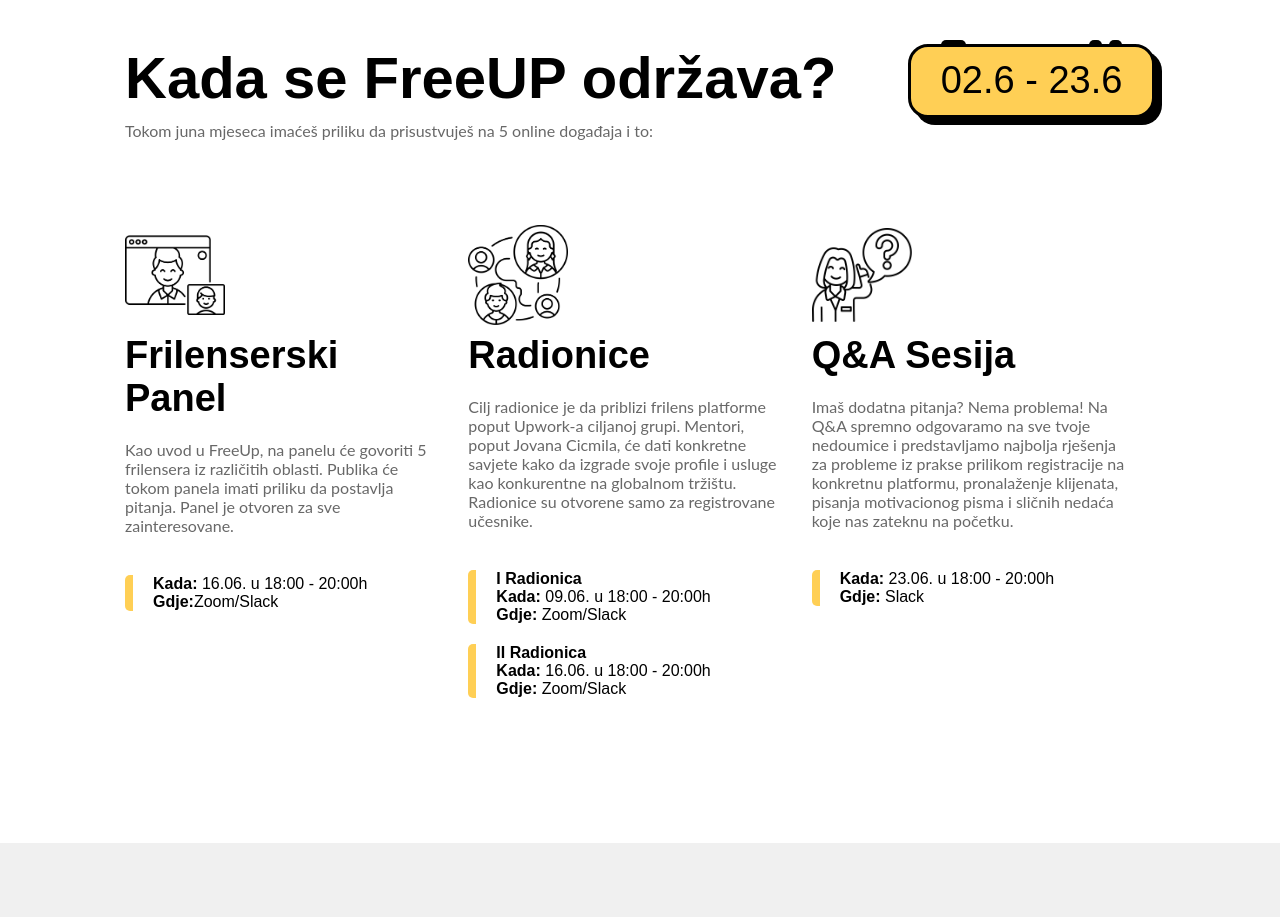
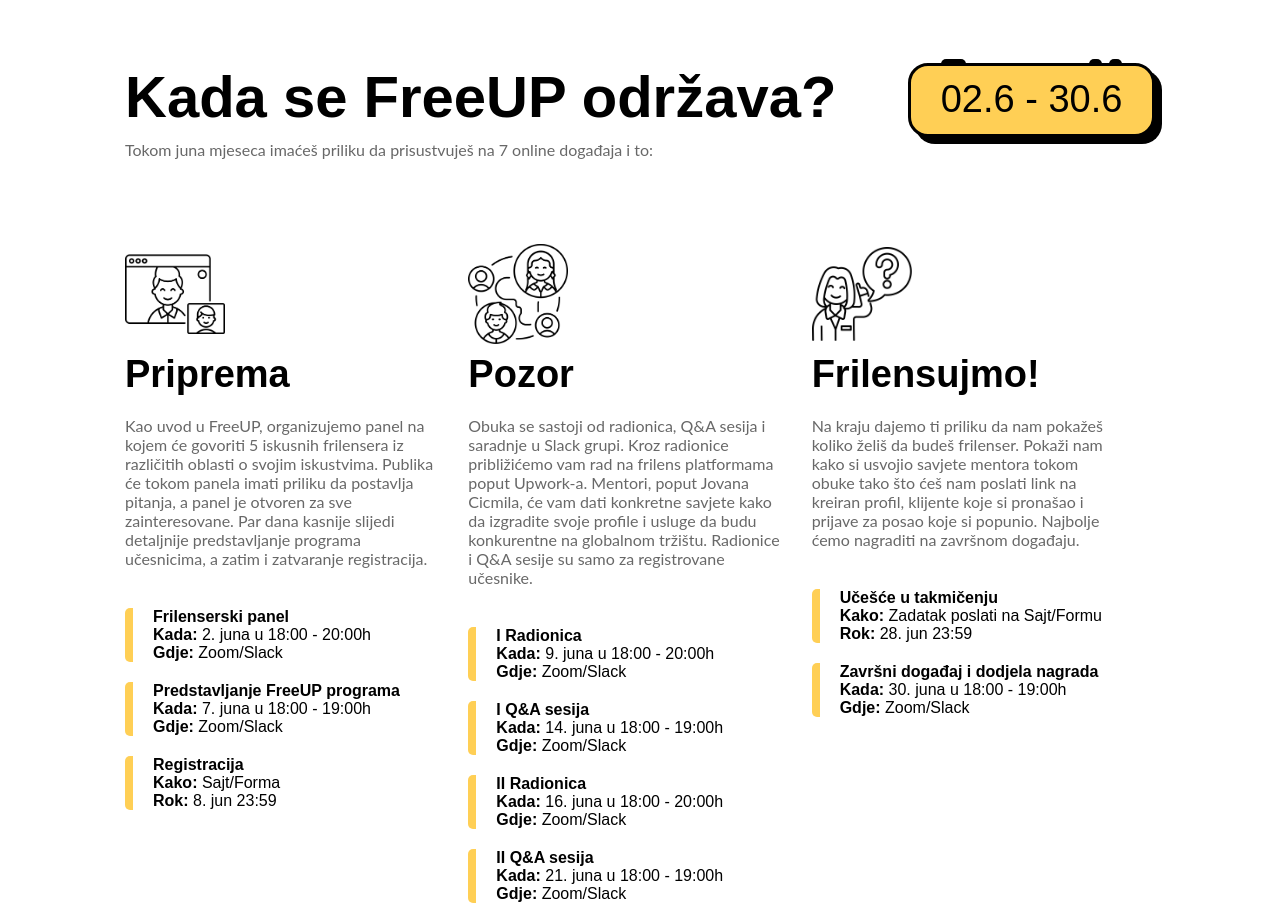
Before and after one commit to devclubme/freeup, a Next.js app: page / in a window 1280 px wide. Shown: the part 1880-2797 px from the top of the page. Built offline with nearby package versions, Linux system fonts and the light colour scheme.

Commit message:
Make initial content changes

```diff
--- a/src/components/hero/Hero.js
+++ b/src/components/hero/Hero.js
@@ -10,7 +10,7 @@
               bolje leži samostalan rad i širina globalnog tržišta.
               <br />
               <br />
-              <span>FreeUP</span> je informativna i praktična obuka za sve mlade
+              <span>FreeUP</span> je informativna, besplatna, online obuka za sve mlade
               na početku karijere koji žele da se oprobaju kao frilenseri na
               globalnom tržištu.
             </p>
@@ -38,7 +38,7 @@
                 />
               </div>
             </div>
-            <div className="sponsoredBy">Sponsored by</div>
+            <div className="sponsoredBy">Podržao</div>
             <div className="sponsor">
               <div className="undpWrapper">
                 <img src="/assets/undp.png" alt="undp" className="undp" />
--- a/src/components/offer/Offer.js
+++ b/src/components/offer/Offer.js
@@ -5,9 +5,9 @@
         <div className="leftContent">
           <h1 className="title">Vrijeme je da se oprobaš kao frilenser</h1>
           <p className="description">
-            Nudimo ti besplatnu obuku od 5 povezanih događaja gdje će
-            srednjoškolci i studenti čuti iskustva u praksi direktno od iskusnih
-            lokalnih frilensera.
+            Nudimo ti besplatnu online obuku koju čini 7 povezanih događaja. Vi
+            srednjoškolci, studenti i mladi profesionalci imaćete priliku da čujete iskustva
+            i savjete iz prakse direktno od naših najuspješnijih lokalnih frilensera.
           </p>
         </div>
         <div className="rightContent">
--- a/src/components/period/Period.js
+++ b/src/components/period/Period.js
@@ -6,12 +6,12 @@
           <div className="topLeft">
             <h1 className="title">Kada se FreeUP održava?</h1>
             <p className="description">
-              Tokom juna mjeseca imaćeš priliku da prisustvuješ na 5 online
+              Tokom juna mjeseca imaćeš priliku da prisustvuješ na 7 online
               događaja i to:
             </p>
           </div>
           <div className="topRight">
-            <div className="date">02.6 - 23.6</div>
+            <div className="date">02.6 - 30.6</div>
             <div className="rectangle-left" />
             <div className="rectangle-middle" />
             <div className="rectangle-right" />
@@ -23,21 +23,45 @@
               <img src="/assets/freelancePanel.png" alt="Freelance Panel" className="icon" />
             </div>
             <div className="content">
-              <h3 className="title">Frilenserski Panel</h3>
+              <h3 className="title">Priprema</h3>
               <p className="description">
-                Kao uvod u FreeUp, na panelu će govoriti 5 frilensera iz
-                različitih oblasti. Publika će tokom panela imati priliku da
-                postavlja pitanja. Panel je otvoren za sve zainteresovane.
+                Kao uvod u FreeUP, organizujemo panel na kojem će govoriti 5 iskusnih frilensera iz
+                različitih oblasti o svojim iskustvima. Publika će tokom panela imati priliku da
+                postavlja pitanja, a panel je otvoren za sve zainteresovane. Par dana kasnije slijedi
+                detaljnije predstavljanje programa učesnicima, a zatim i zatvaranje registracija.
               </p>
             </div>
             <ul className="eventDetails">
               <div className="eventItemWrapper">
                 <li className="eventItem">
+                  <div className="eventName">Frilenserski panel</div>
                   <div className="when">
-                    <span>Kada:</span> 16.06. u 18:00 - 20:00h
+                    <span>Kada:</span> 2. juna u 18:00 - 20:00h
                   </div>
                   <div className="where">
-                    <span>Gdje:</span>Zoom/Slack
+                    <span>Gdje:</span> Zoom/Slack
+                  </div>
+                </li>
+              </div>
+              <div className="eventItemWrapper">
+                <li className="eventItem">
+                  <div className="eventName">Predstavljanje FreeUP programa</div>
+                  <div className="when">
+                    <span>Kada:</span> 7. juna u 18:00 - 19:00h
+                  </div>
+                  <div className="where">
+                    <span>Gdje:</span> Zoom/Slack
+                  </div>
+                </li>
+              </div>
+              <div className="eventItemWrapper">
+                <li className="eventItem">
+                  <div className="eventName">Registracija</div>
+                  <div className="where">
+                    <span>Kako:</span> Sajt/Forma
+                  </div>
+                  <div className="when">
+                    <span>Rok:</span> 8. jun 23:59
                   </div>
                 </li>
               </div>
@@ -48,12 +72,13 @@
               <img src="/assets/workshop.png" alt="Workshop" className="icon" />
             </div>
             <div className="content">
-              <h3 className="title">Radionice</h3>
+              <h3 className="title">Pozor</h3>
               <p className="description">
-                Cilj radionice je da priblizi frilens platforme poput Upwork-a
-                ciljanoj grupi. Mentori, poput Jovana Cicmila, će dati konkretne
-                savjete kako da izgrade svoje profile i usluge kao konkurentne
-                na globalnom tržištu. Radionice su otvorene samo za registrovane
+                Obuka se sastoji od radionica, Q&A sesija i saradnje u Slack grupi.
+                Kroz radionice približićemo vam rad na frilens platformama poput Upwork-a.
+                Mentori, poput Jovana Cicmila, će vam dati konkretne
+                savjete kako da izgradite svoje profile i usluge da budu konkurentne
+                na globalnom tržištu. Radionice i Q&A sesije su samo za registrovane
                 učesnike.
               </p>
             </div>
@@ -62,7 +87,18 @@
                 <li className="eventItem">
                   <div className="eventName">I Radionica</div>
                   <div className="when">
-                    <span>Kada:</span> 09.06. u 18:00 - 20:00h
+                    <span>Kada:</span> 9. juna u 18:00 - 20:00h
+                  </div>
+                  <div className="where">
+                    <span>Gdje:</span> Zoom/Slack
+                  </div>
+                </li>
+              </div>
+              <div className="eventItemWrapper">
+                <li className="eventItem">
+                  <div className="eventName">I Q&A sesija</div>
+                  <div className="when">
+                    <span>Kada:</span> 14. juna u 18:00 - 19:00h
                   </div>
                   <div className="where">
                     <span>Gdje:</span> Zoom/Slack
@@ -73,7 +109,18 @@
                 <li className="eventItem">
                   <div className="eventName">II Radionica</div>
                   <div className="when">
-                    <span>Kada:</span> 16.06. u 18:00 - 20:00h
+                    <span>Kada:</span> 16. juna u 18:00 - 20:00h
+                  </div>
+                  <div className="where">
+                    <span>Gdje:</span> Zoom/Slack
+                  </div>
+                </li>
+              </div>
+              <div className="eventItemWrapper">
+                <li className="eventItem">
+                  <div className="eventName">II Q&A sesija</div>
+                  <div className="when">
+                    <span>Kada:</span> 21. juna u 18:00 - 19:00h
                   </div>
                   <div className="where">
                     <span>Gdje:</span> Zoom/Slack
@@ -87,23 +134,34 @@
               <img src="/assets/q&a.png" alt="Questions & Answers" className="icon" />
             </div>
             <div className="content">
-              <h3 className="title">Q&A Sesija</h3>
+              <h3 className="title">Frilensujmo!</h3>
               <p className="description">
-                Imaš dodatna pitanja? Nema problema! Na Q&A spremno odgovaramo
-                na sve tvoje nedoumice i predstavljamo najbolja rješenja za
-                probleme iz prakse prilikom registracije na konkretnu platformu,
-                pronalaženje klijenata, pisanja motivacionog pisma i sličnih
-                nedaća koje nas zateknu na početku.
+                Na kraju dajemo ti priliku da nam pokažeš koliko želiš da budeš frilenser.
+                Pokaži nam kako si usvojio savjete mentora tokom obuke tako što ćeš nam
+                poslati link na kreiran profil, klijente koje si pronašao i prijave za posao
+                koje si popunio. Najbolje ćemo nagraditi na završnom događaju.
               </p>
             </div>
             <ul className="eventDetails">
               <div className="eventItemWrapper">
                 <li className="eventItem">
+                  <div className="eventName">Učešće u takmičenju</div>
+                  <div className="where">
+                    <span>Kako:</span> Zadatak poslati na Sajt/Formu
+                  </div>
                   <div className="when">
-                    <span>Kada:</span> 23.06. u 18:00 - 20:00h
+                    <span>Rok:</span> 28. jun 23:59
+                  </div>
+                </li>
+              </div>
+              <div className="eventItemWrapper">
+                <li className="eventItem">
+                  <div className="eventName">Završni događaj i dodjela nagrada</div>
+                  <div className="when">
+                    <span>Kada:</span> 30. juna u 18:00 - 19:00h
                   </div>
                   <div className="where">
-                    <span>Gdje:</span> Slack
+                    <span>Gdje:</span> Zoom/Slack
                   </div>
                 </li>
               </div>
--- a/src/components/reward/Reward.js
+++ b/src/components/reward/Reward.js
@@ -6,10 +6,12 @@
           <div className="rewardCard">
             <div className="content">
               <div className="topContent">
-                <h1 className="title">Nagrade čekaju one najuspješnije!</h1>
+                <h1 className="title">Nagrade za najuspješnije!</h1>
                 <p className="description">
-                  Naposletku, želimo da nagradimo one najupornije! Nakon kratkog
-                  osvrta na FreeUP obuku, slijedi dodjela nagrada!
+                  Na kraju, želimo da nagradimo one koji su se najviše potrudili! Nakon kratkog
+                  osvrta na FreeUP obuku, slijedi dodjela nagrada za učesnike koji su bili
+                  prisutni na svim radionicama i Q&A sesijama, a koji su na najbolji način usvojili
+                  savjete mentora!
                 </p>
               </div>
               <div className="bottomContent">
@@ -19,11 +21,12 @@
                   </div>
                   <div className="textInfo">
                     <span className="title">
-                      Kako učesnik moze ostvariti nagradu?
+                      Kako učesnik može konkurisati za nagradu?
                     </span>
                     <p className="description">
-                      Ispunjen profil na Upwork-u, poslata prijava za posao,
+                      Ispunjen profil na Upwork-u ili sličnoj platformi, poslata prijava za posao,
                       primjer poslate prijave kao dokaz o prijavljivanju.
+                      Dodatni poeni za one koji obezbijede intervju za posao ili nađu klijenta u toku samog programa.
                     </p>
                   </div>
                 </div>
--- a/src/data.js
+++ b/src/data.js
@@ -8,38 +8,38 @@
   },
   {
     id: '2',
-    name: 'Dragan Čabarkapa',
-    employment: 'Software Development',
-    role: 'Mentor, Panelista, Moderator',
-    avatar: "/assets/2.png",
+    name: 'Tjaša Deu',
+    employment: 'Youtube',
+    role: 'Mentor, panelista',
+    avatar: "/assets/14.png",
   },
   {
     id: '3',
-    name: 'Stevan Bogosavljević',
+    name: 'Ivan Radunović',
     employment: 'Software Development',
-    role: 'Mentor',
-    avatar: "/assets/3.png",
+    role: 'Mentor, panelista',
+    avatar: "/assets/5.png",
   },
   {
     id: '4',
-    name: 'Filip Vučković',
-    employment: 'Software Development',
-    role: 'Mentor',
-    avatar: "/assets/4.png",
+    name: 'Nevena Korać',
+    employment: 'Digital Marketing',
+    role: 'Mentor, Panelista',
+    avatar: "/assets/11.png",
   },
   {
     id: '5',
-    name: 'Ivan Radunović',
-    employment: 'Software Development',
-    role: 'Panelista',
-    avatar: "/assets/5.png",
-  },
-  {
-    id: '6',
     name: 'Ognjen Bulajić',
     employment: 'Graphic Design',
     role: 'Mentor, Panelista',
     avatar: "/assets/6.png",
+  },
+  {
+    id: '6',
+    name: 'Ivan Blažević',
+    employment: 'Customer Support',
+    role: 'Mentor, Panelista',
+    avatar: "/assets/8.png",
   },
   {
     id: '7',
@@ -50,52 +50,59 @@
   },
   {
     id: '8',
-    name: 'Ivan Blažević',
-    employment: 'Customer Support',
-    role: 'Mentor, Panelista',
-    avatar: "/assets/8.png",
-  },
-  {
-    id: '9',
     name: 'Marko Čurović',
     employment: 'Content Writting',
     role: 'Mentor',
     avatar: "/assets/9.png",
   },
   {
-    id: '10',
+    id: '9',
     name: 'Tijana Ostojić',
     employment: 'Content Writting',
     role: 'Mentor',
     avatar: "/assets/10.png",
   },
   {
+    id: '10',
+    name: 'Stevan Bogosavljević',
+    employment: 'Software Development',
+    role: 'Mentor',
+    avatar: "/assets/3.png",
+  },
+  {
     id: '11',
-    name: 'Nevena Korać',
+    name: 'Srđan Borović ',
     employment: 'Digital Marketing',
-    role: 'Mentor, Panelista',
-    avatar: "/assets/11.png",
+    role: 'Mentor',
+    avatar: "/assets/12.png",
   },
   {
     id: '12',
-    name: 'Srđan Borović ',
-    employment: 'Digital Marketing',
-    role: 'Mentor, Panelista',
-    avatar: "/assets/12.png",
-  },
-  {
-    id: '13',
     name: 'Jovan Radnić',
     employment: 'Digital Marketing',
     role: 'Mentor',
     avatar: "/assets/13.png",
   },
   {
+    id: '13',
+    name: 'Filip Vučković',
+    employment: 'Software Development',
+    role: 'Mentor',
+    avatar: "/assets/4.png",
+  },
+  {
     id: '14',
-    name: 'Tjaša Deu',
-    employment: 'Youtube',
-    role: 'Panelista',
-    avatar: "/assets/14.png",
+    name: 'Anđela Sekulić',
+    employment: 'Project management',
+    role: 'Mentor',
+    avatar: "/assets/4.png",
+  },
+  {
+    id: '15',
+    name: 'Dragan Čabarkapa',
+    employment: 'Software Development',
+    role: 'Mentor, Moderator',
+    avatar: "/assets/2.png",
   },
 ];
 
```
